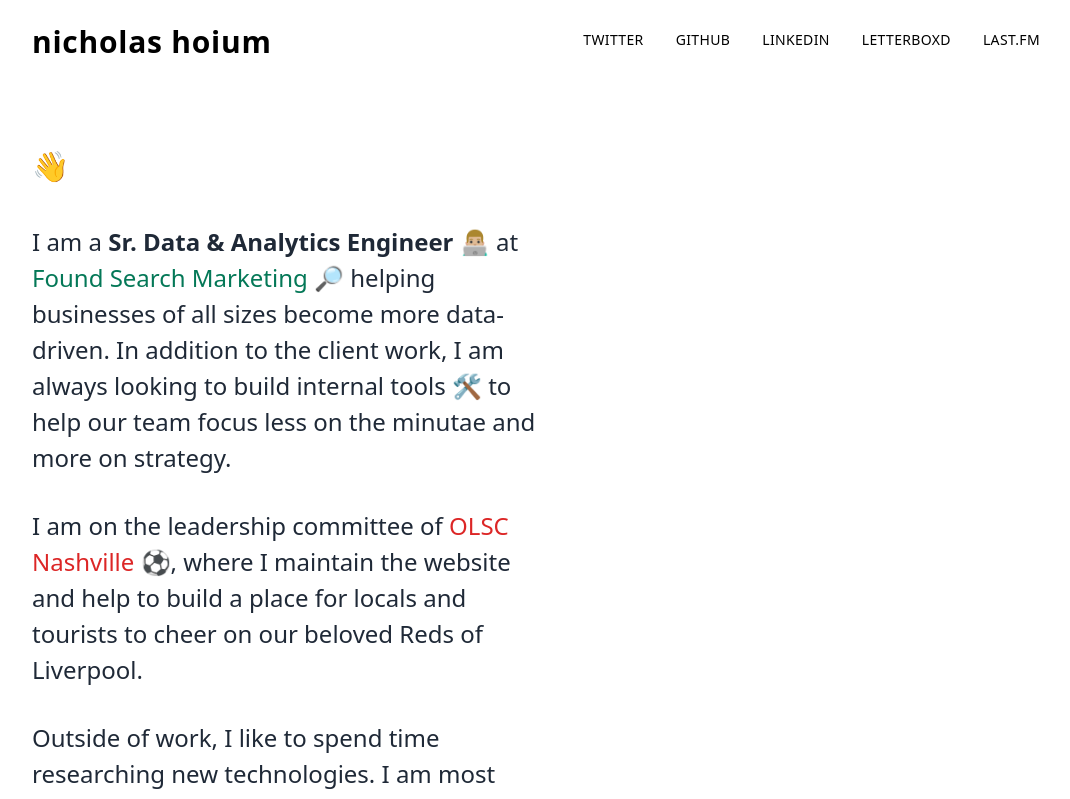
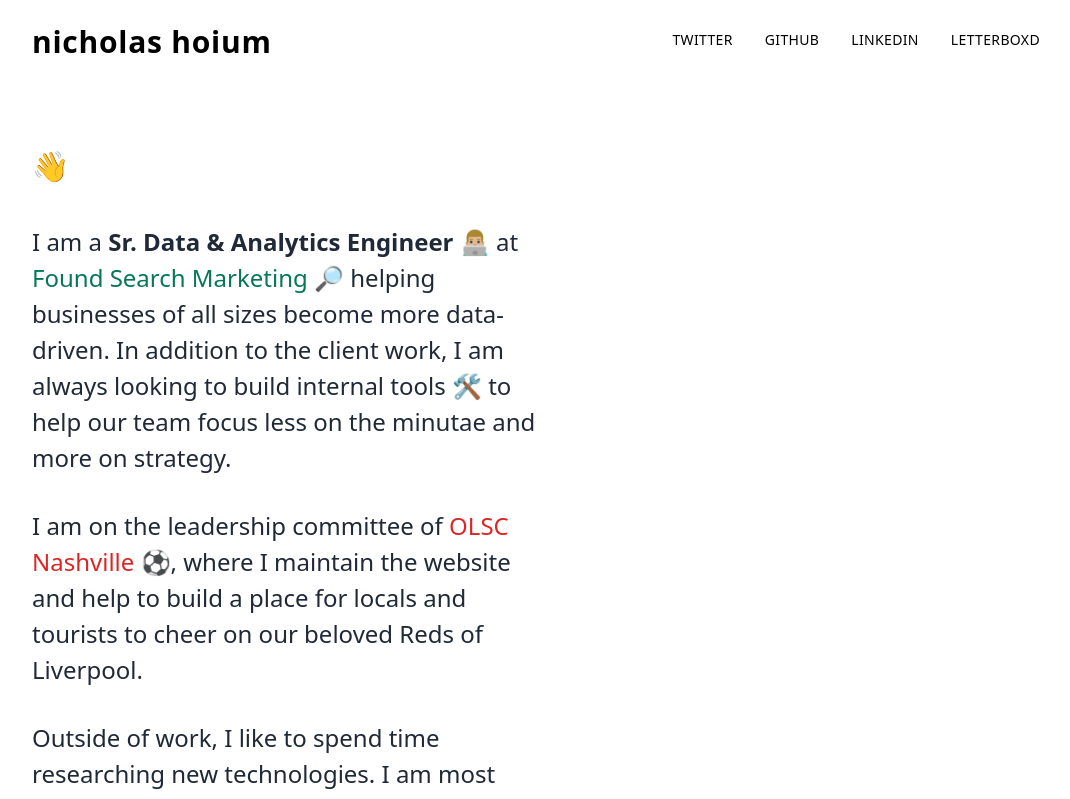
Before and after one commit to cashlion/cashlion-info-site, a website built with Vite: page index.html in a window 1280 px wide. Shown: the top 799 px of the page, without its empty margins (96-1166 px from the left). Built offline with nearby package versions, Linux system fonts and the light colour scheme.

Commit message:
Remove lastfm link

```diff
--- a/index.html
+++ b/index.html
@@ -18,7 +18,6 @@
           <a class="mx-2 md:mx-4 pb-1 uppercase tracking-wide text-xs md:text-sm hover:border-b border-github dark:border-white" href="http://github.com/cashlion/" rel="noreferrer" target="_blank" title="Open my Github profile in a new tab/window.">Github</a>
           <a class="mx-2 md:mx-4 pb-1 uppercase tracking-wide text-xs md:text-sm hover:border-b border-linkedin" href="https://www.linkedin.com/in/nicholas-hoium/" rel="noreferrer" target="_blank" title="Open my LinkedIn profile in a new tab/window.">LinkedIn</a>
           <a class="mx-2 md:mx-4 pb-1 uppercase tracking-wide text-xs md:text-sm hover:border-b border-letterboxd" href="https://letterboxd.com/cashlion/" rel="noreferrer" target="_blank" title="Open my Letterboxd profile in a new tab/window.">Letterboxd</a>
-          <a class="mx-2 md:mx-4 pb-1 uppercase tracking-wide text-xs md:text-sm hover:border-b border-red-600" href="https://letterboxd.com/cashlion/" rel="noreferrer" target="_blank" title="Open my Last.fm profile in a new tab/window.">Last.fm</a>
         </div>
       </header>
       <main class="mb-auto mt-4 md:mt-16 container mx-auto px-4 md:px-0 w-full flex flex-col items-start justify-start text-gray-800 dark:text-gray-200">
```
